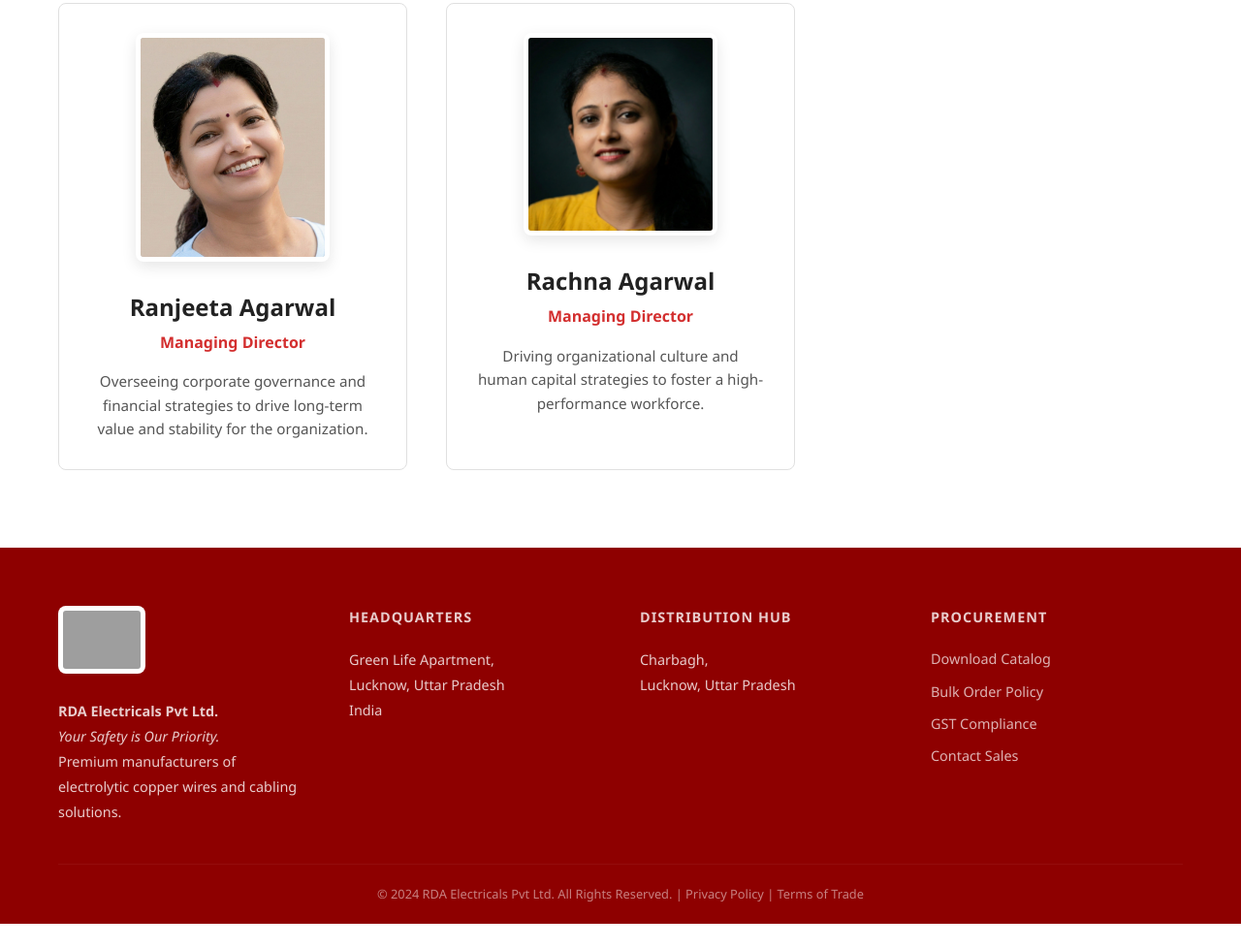
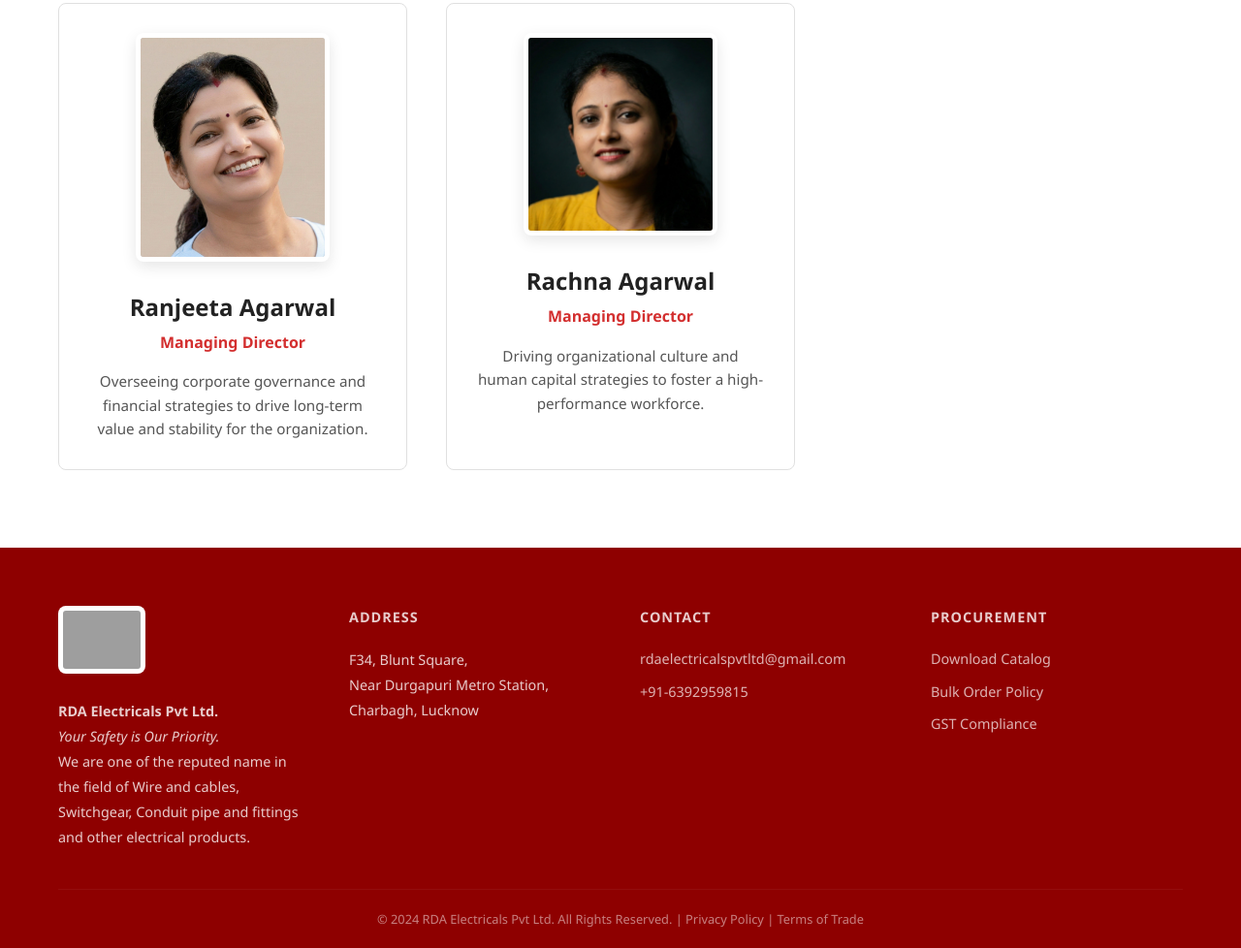
Before and after one commit to xdivyanshh/rda-vedanta-website, a plain HTML site: page our-team.html in a window 1280 px wide. Shown: the part 1001-1979 px from the top of the page at 97% size. Before the commit the page ends 1954 px from the top, so only its background shows below. Drawn offline with Linux system fonts and the light colour scheme; grey boxes are pictures that could not be loaded.

Commit message:
About and address

```diff
--- a/our-team.html
+++ b/our-team.html
@@ -91,23 +91,23 @@
                     <p class="address-block">
                         <strong>RDA Electricals Pvt Ltd.</strong><br>
                         <em>Your Safety is Our Priority.</em><br>
-                        Premium manufacturers of electrolytic copper wires and cabling solutions.
+                        We are one of the reputed name in the field of Wire and cables, Switchgear, Conduit pipe and fittings and other electrical products.
                     </p>
                 </div>
                 <div class="footer-col">
-                    <h4>Headquarters</h4>
+                    <h4>Address</h4>
                     <p class="address-block">
-                        Green Life Apartment,<br>
-                        Lucknow, Uttar Pradesh<br>
-                        India
+                        F34, Blunt Square,<br>
+                        Near Durgapuri Metro Station,<br>
+                        Charbagh, Lucknow
                     </p>
                 </div>
                 <div class="footer-col">
-                    <h4>Distribution Hub</h4>
-                    <p class="address-block">
-                        Charbagh,<br>
-                        Lucknow, Uttar Pradesh
-                    </p>
+                    <h4>Contact</h4>
+                    <ul>
+                        <li><a href="mailto:rdaelectricalspvtltd@gmail.com">rdaelectricalspvtltd@gmail.com</a></li>
+                        <li><a href="tel:+916392959815">+91-6392959815</a></li>
+                    </ul>
                 </div>
                 <div class="footer-col">
                     <h4>Procurement</h4>
@@ -115,7 +115,6 @@
                         <li><a href="#">Download Catalog</a></li>
                         <li><a href="#">Bulk Order Policy</a></li>
                         <li><a href="#">GST Compliance</a></li>
-                        <li><a href="#">Contact Sales</a></li>
                     </ul>
                 </div>
             </div>
```
Also changed, not shown: index.html (+15 -16 lines).
